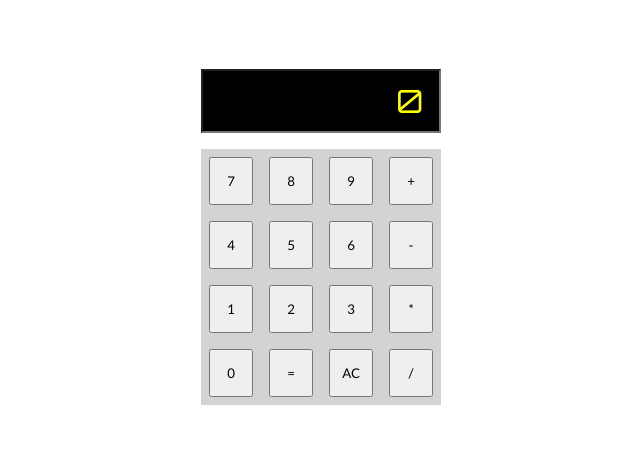
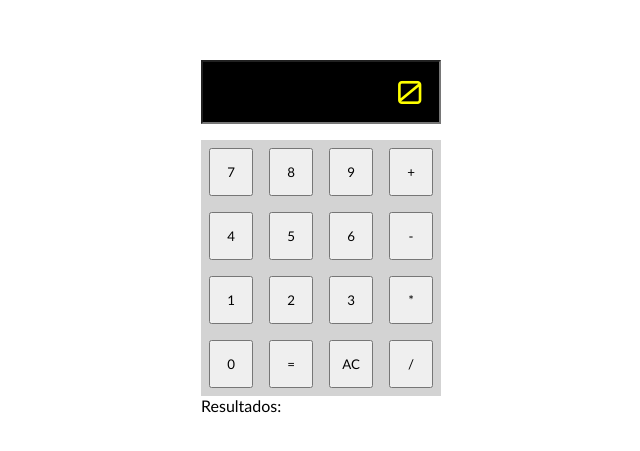
Before and after one commit to menezesmario/js-calculator, a website: page index.html in a window 1280 px wide. Shown: the part 163-614 px from the top of the page, without its empty margins (319-959 px from the left). Drawn offline with Linux system fonts and the light colour scheme.

Commit message:
create results

```diff
--- a/index.html
+++ b/index.html
@@ -33,10 +33,10 @@
                 <button class="btn--operador" data-action="dividir">/</button>
             </div>
         </form>
+        <p>Resultados:</p>
+        <ul class="resultados">
 
-        <div class="resultados">
-
-        </div>
+        </ul>
 </div>
 </body>
     <script src="./index.js"></script>
```
